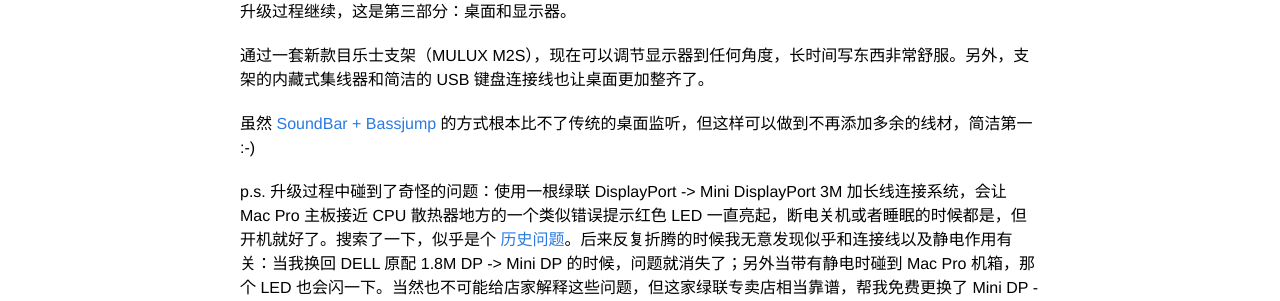
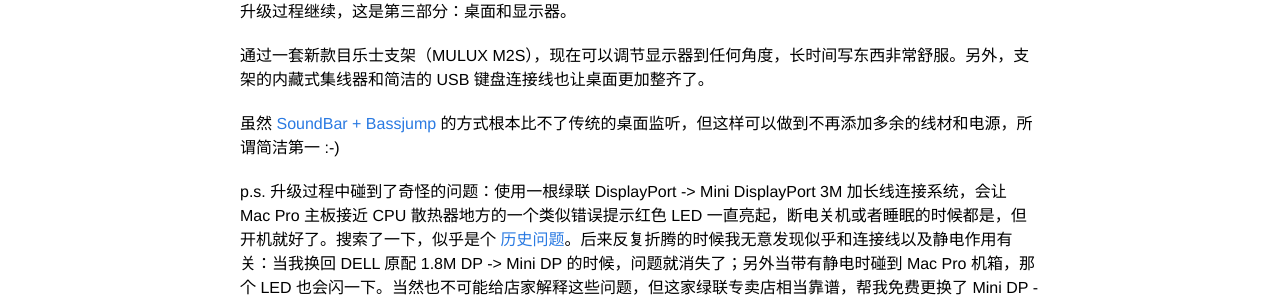
Before and after one commit to kailuo/kailuo.github.com, a Jekyll site: the page built from _posts/2014-09-15-upgrading-mac-pro-display.md, in a window 1280 px wide. Shown: the part 824-1125 px from the top of the page. Built offline with Jekyll 4.4.1, drawn with Linux system fonts in a browser that asks for light colours; comment, search, counter and statistics services are not loaded.

Commit message:
Upgrading Mac Pro (3).

```diff
--- a/_posts/2014-09-15-upgrading-mac-pro-display.md
+++ b/_posts/2014-09-15-upgrading-mac-pro-display.md
@@ -13,6 +13,6 @@
 
 通过一套新款目乐士支架（MULUX M2S），现在可以调节显示器到任何角度，长时间写东西非常舒服。另外，支架的内藏式集线器和简洁的 USB 键盘连接线也让桌面更加整齐了。
 
-虽然 [SoundBar + Bassjump](http://kai.lkmake.com/topic/2014/08/15/bassjump+soundbar/) 的方式根本比不了传统的桌面监听，但这样可以做到不再添加多余的线材，简洁第一 :-)
+虽然 [SoundBar + Bassjump](http://kai.lkmake.com/topic/2014/08/15/bassjump+soundbar/) 的方式根本比不了传统的桌面监听，但这样可以做到不再添加多余的线材和电源，所谓简洁第一 :-)
 
 p.s. 升级过程中碰到了奇怪的问题：使用一根绿联 DisplayPort -> Mini DisplayPort 3M 加长线连接系统，会让 Mac Pro 主板接近 CPU 散热器地方的一个类似错误提示红色 LED 一直亮起，断电关机或者睡眠的时候都是，但开机就好了。搜索了一下，似乎是个 [历史问题](https://discussions.apple.com/thread/3505197)。后来反复折腾的时候我无意发现似乎和连接线以及静电作用有关：当我换回 DELL 原配 1.8M DP -> Mini DP 的时候，问题就消失了；另外当带有静电时碰到 Mac Pro 机箱，那个 LED 也会闪一下。当然也不可能给店家解释这些问题，但这家绿联专卖店相当靠谱，帮我免费更换了 Mini DP -> HDMI 加长线，问题愉快的解决了。
```
